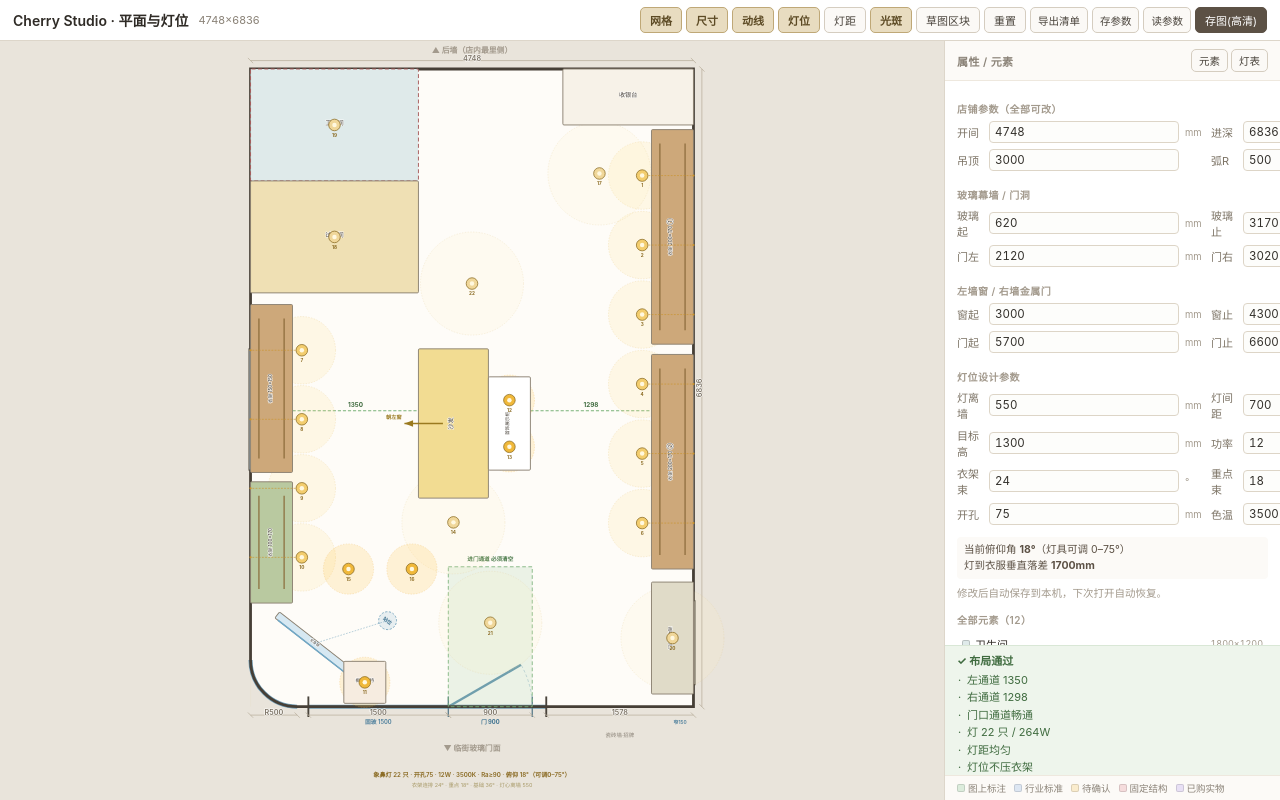
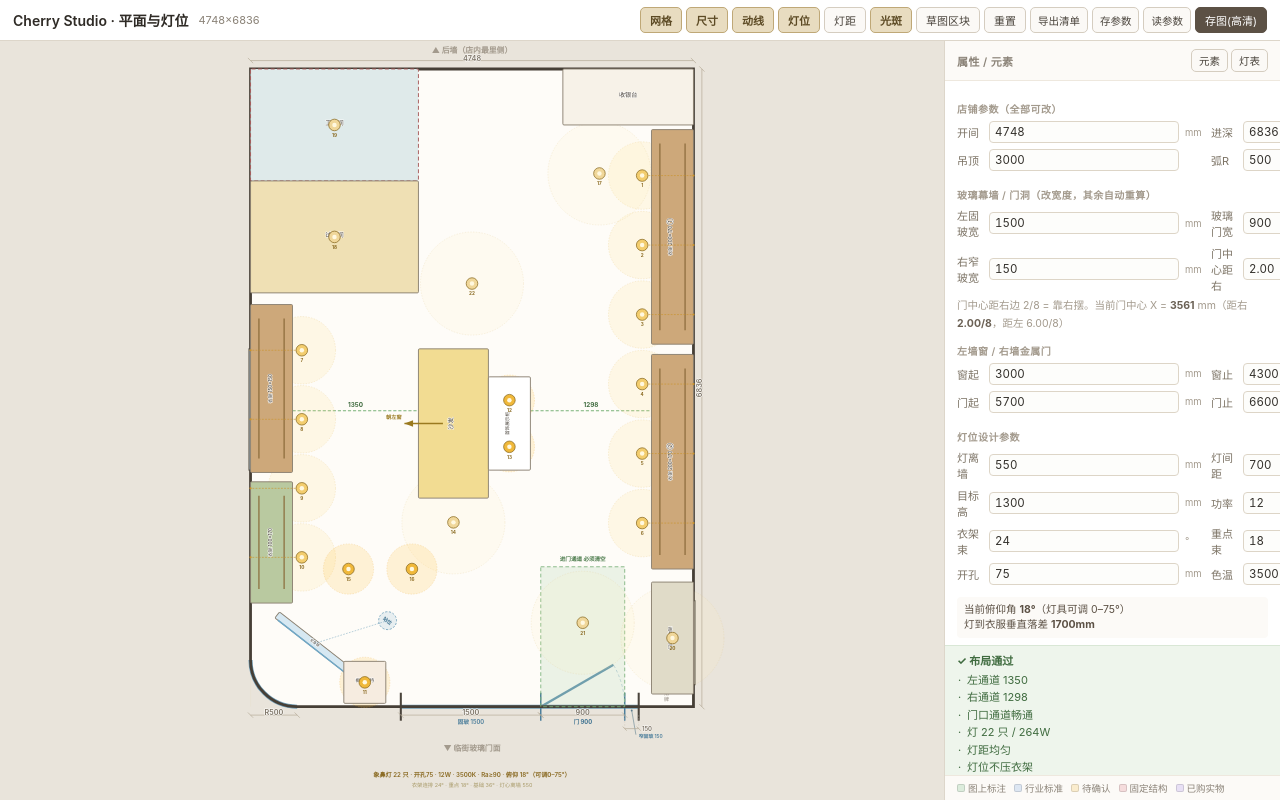
Before and after one commit to xubaixiong/cherry-studio-plan, a plain HTML site: page index.html in a window 1280 px wide. Drawn offline with Linux system fonts and the light colour scheme.

Commit message:
修复玻璃分格联动 + 门中心定位 2/8 + 窄固玻标注

```diff
--- a/index.html
+++ b/index.html
@@ -122,12 +122,15 @@ const SHOP0 = {
   D: 6836,          // 进深（后墙→临街门面）
   H: 3000,          // 吊顶完成面高度（平顶）
   ARC: 500,         // 左下弧形转角半径
-  /* 门面分格按实拍像素测量重算（照片 x171-830 为玻璃立面，拉手 x910 为门扇自由边）：
-     左固定玻璃 1500 ＋ 玻璃门 900 ＋ 右窄固定玻璃 150，右侧确有这条窄固定玻璃 */
-  GX1: 620,         // 玻璃幕墙起点 X（左砖柱内边）
-  GX2: 3170,        // 玻璃幕墙终点 X（右窄固定玻璃外边）
-  DX1: 2120,        // 玻璃门洞左
-  DX2: 3020,        // 玻璃门洞右
+  /* 门面分格：以「玻璃门中心 = 店宽 6/8」为基准反推（用户 12:50 确认门在靠右侧 2/8 位置）。
+     店宽 4748 → 门中心 3561；门 900 → 门左 3111、门右 4011。
+     左固玻 1500（实拍比例），玻璃起 1611；右窄固玻 150（用户 12:30 确认门右侧有窄固定玻璃）。
+     这些只是初始值，面板里直接改「宽度」即可，改一处其余自动重算。 */
+  DOOR_CENTER_RATIO: 0.75,  // 玻璃门中心在店宽的位置：距右边 2/8（= 从左数 6/8）
+  GX1: 1611,        // 玻璃幕墙起点 X（左砖柱内边）
+  GX2: 4161,        // 玻璃幕墙终点 X（右窄固定玻璃外边 = 门右4011 + 150）
+  DX1: 3111,        // 玻璃门洞左
+  DX2: 4011,        // 玻璃门洞右
   WY1: 3000,        // 左墙铁栅窗起点 Y
   WY2: 4300,        // 左墙铁栅窗终点 Y
   MY1: 5700,        // 右墙金属门起点 Y
@@ -219,7 +222,7 @@ let dimSel = null;
 let showGrid=true, showDim=true, showAisle=true, showRef=false;
 let panelMode = 'elem';
 const SNAP = 25;
-const LS_KEY = 'cherry-studio-plan-v8';
+const LS_KEY = 'cherry-studio-plan-v14';
 
 /* ══════════════ SVG ══════════════ */
 const svg = document.getElementById('svg');
@@ -270,7 +273,7 @@ function drawBase(){
   /* 三块玻璃的分格竖线：左固玻 | 门 | 右窄固玻 */
   [SHOP.GX1,SHOP.DX1,SHOP.DX2,SHOP.GX2].forEach(x=>{
     const major=(x===SHOP.GX1||x===SHOP.GX2);
-    mk('line',{x1:x,y1:D-110,x2:x,y2:D+110,stroke:major?'#4a443c':'#5b7c8c','stroke-width':major?20:14},gFloor);
+    mk('line',{x1:x,y1:D-150,x2:x,y2:D+150,stroke:major?'#4a443c':'#4d7f9c','stroke-width':major?22:16},gFloor);
   });
 
   // 门扇
@@ -295,10 +298,19 @@ function drawBase(){
 
   // 门面文字
   const g1w=SHOP.DX1-SHOP.GX1, g2w=SHOP.GX2-SHOP.DX2;
-  tx(gFloor,(SHOP.GX1+SHOP.DX1)/2,D+180,`固玻 ${g1w}`,{fill:'#4d7f9c','font-size':62,'text-anchor':'middle','font-weight':600});
+  if(g1w>200) tx(gFloor,(SHOP.GX1+SHOP.DX1)/2,D+180,`固玻 ${g1w}`,{fill:'#4d7f9c','font-size':62,'text-anchor':'middle','font-weight':600});
   tx(gFloor,(SHOP.DX1+SHOP.DX2)/2,D+180,`门 ${SHOP.DX2-SHOP.DX1}`,{fill:'#3f7391','font-size':62,'text-anchor':'middle','font-weight':700});
-  if(g2w>60) tx(gFloor,(SHOP.DX2+(SHOP.DX2+SHOP.GX2))/2,D+180,`窄${g2w}`,{fill:'#4d7f9c','font-size':52,'text-anchor':'middle','font-weight':600});
-  if(SHOP.W>SHOP.GX2) tx(gFloor,(SHOP.GX2+SHOP.W)/2,D+330,'瓷砖墙·招牌',{fill:'#8b8378','font-size':58,'text-anchor':'middle'});
+  /* 右窄固玻只有 60–150mm：段内放不下字，且门扇开启弧线正好在这附近，
+     所以把标注引到门面「外侧」（D+ 方向）、水平拉开，避开开门弧和通道虚线。 */
+  if(g2w>20){
+    const nx=(SHOP.DX2+SHOP.GX2)/2;
+    mk('line',{x1:nx,y1:D+40,x2:SHOP.DX2+120,y2:D+300,stroke:'#5b7c8c','stroke-width':6},gFloor);
+    mk('circle',{cx:nx,cy:D+40,r:10,fill:'#5b7c8c'},gFloor);
+    tx(gFloor,SHOP.DX2+150,D+340,`窄固玻 ${g2w}`,{fill:'#4d7f9c','font-size':52,'font-weight':600});
+  }
+  /* 瓷砖墙·招牌 竖排进墙带内部（不再占底部尺寸行），底部只留玻璃三段标注 */
+  if(SHOP.W-SHOP.GX2>200) tx(gFloor,(SHOP.GX2+SHOP.W)/2,D-210,'瓷砖墙·招牌',
+    {fill:'#8b8378','font-size':54,'text-anchor':'middle','writing-mode':'tb','letter-spacing':6});
 
   tx(gFloor,W/2,-170,'▲ 后墙（店内最里侧）',{fill:'#a39a8d','font-size':84,'text-anchor':'middle','font-weight':700});
   tx(gFloor,W/2,D+470,'▼ 临街玻璃门面',{fill:'#a39a8d','font-size':84,'text-anchor':'middle','font-weight':700});
@@ -698,9 +710,20 @@ function drawDims(){
   chain('ARC',0,SHOP.D+90,SHOP.ARC,SHOP.D+90,'R'+SHOP.ARC);
   /* 尺寸链：150 的窄固玻太窄，尺寸数字会与相邻 1578 叠在一起，
      改为在窄玻璃下方单独用文字标（“窄150”），链上只标三段主尺寸 */
+  /* 玻璃三段完整尺寸链：1500 + 900 + 150 闭合。
+     150 太窄，把它的数字引到下一行（D+230），避免和相邻数字挤在一起。 */
   chain('G1',SHOP.GX1,SHOP.D+90,SHOP.DX1,SHOP.D+90,String(SHOP.DX1-SHOP.GX1));
   chain('DOOR',SHOP.DX1,SHOP.D+90,SHOP.DX2,SHOP.D+90,String(SHOP.DX2-SHOP.DX1));
-  chain('G3',SHOP.GX2,SHOP.D+90,SHOP.W,SHOP.D+90,String(SHOP.W-SHOP.GX2));
+  if(SHOP.GX2-SHOP.DX2>20){
+    const g2a=SHOP.DX2, g2b=SHOP.GX2;
+    const gy=SHOP.D+235;
+    mk('line',{x1:g2a,y1:gy,x2:g2b,y2:gy,stroke:'#b3a894','stroke-width':7},gDim);
+    [[g2a,gy],[g2b,gy]].forEach(([x,y])=>mk('line',{x1:x-22,y1:y-22,x2:x+22,y2:y+22,stroke:'#b3a894','stroke-width':7},gDim));
+    mk('line',{x1:g2a,y1:SHOP.D+90,x2:g2a,y2:gy+16,stroke:'#c9bfae','stroke-width':4,'stroke-dasharray':'18 14'},gDim);
+    mk('line',{x1:g2b,y1:SHOP.D+90,x2:g2b,y2:gy+16,stroke:'#c9bfae','stroke-width':4,'stroke-dasharray':'18 14'},gDim);
+    tx(gDim,g2b+34,gy+22,String(SHOP.GX2-SHOP.DX2),{fill:'#7d7466','font-size':64,'font-weight':600,
+      'paint-order':'stroke',stroke:'#fff','stroke-width':10,'stroke-opacity':.92});
+  }
 }
 
 function snap(v){return Math.round(v/SNAP)*SNAP;}
@@ -819,15 +842,16 @@ function renderPanel(){
         <div class="frow narrow"><label>弧R</label><input type="number" id="s_ARC" value="${SHOP.ARC}" step="50"><span class="unit"></span></div>
         <div class="frow narrow"><label>门角</label><input type="number" id="s_DA" value="${SHOP.DOOR_ANG}" step="5"><span class="unit">°</span></div>
       </div>
-      <div class="sec">玻璃幕墙 / 门洞</div>
+      <div class="sec">玻璃幕墙 / 门洞（改宽度，其余自动重算）</div>
       <div class="g2">
-        <div class="frow narrow"><label>玻璃起</label><input type="number" id="s_GX1" value="${SHOP.GX1}" step="25"><span class="unit">mm</span></div>
-        <div class="frow narrow"><label>玻璃止</label><input type="number" id="s_GX2" value="${SHOP.GX2}" step="25"><span class="unit">mm</span></div>
+        <div class="frow narrow"><label>左固玻宽</label><input type="number" id="s_WG1" value="${SHOP.DX1-SHOP.GX1}" step="25"><span class="unit">mm</span></div>
+        <div class="frow narrow"><label>玻璃门宽</label><input type="number" id="s_WD" value="${SHOP.DX2-SHOP.DX1}" step="25"><span class="unit">mm</span></div>
       </div>
       <div class="g2">
-        <div class="frow narrow"><label>门左</label><input type="number" id="s_DX1" value="${SHOP.DX1}" step="25"><span class="unit">mm</span></div>
-        <div class="frow narrow"><label>门右</label><input type="number" id="s_DX2" value="${SHOP.DX2}" step="25"><span class="unit">mm</span></div>
+        <div class="frow narrow"><label>右窄玻宽</label><input type="number" id="s_WG2" value="${SHOP.GX2-SHOP.DX2}" step="25"><span class="unit">mm</span></div>
+        <div class="frow narrow"><label>门中心距右</label><input type="number" id="s_DCR" value="${((1-SHOP.DOOR_CENTER_RATIO)*8).toFixed(2)}" step="0.125"><span class="unit">/8</span></div>
       </div>
+      <div class="hint" style="margin:-2px 0 8px">门中心距右边 2/8 = 靠右摆。当前门中心 X = <b>${Math.round((SHOP.DX1+SHOP.DX2)/2)}</b> mm（距右 <b>${((1-(SHOP.DX1+SHOP.DX2)/2/SHOP.W)*8).toFixed(2)}/8</b>，距左 ${((SHOP.DX1+SHOP.DX2)/2/SHOP.W*8).toFixed(2)}/8）</div>
       <div class="sec">左墙窗 / 右墙金属门</div>
       <div class="g2">
         <div class="frow narrow"><label>窗起</label><input type="number" id="s_WY1" value="${SHOP.WY1}" step="25"><span class="unit">mm</span></div>
@@ -885,11 +909,46 @@ function bindInputs(){
     num('f_oh',v=>{t.overhang=Math.max(0,v); if(t.d>t.w) t.d=t.rail+t.overhang*2; else t.w=t.rail+t.overhang*2;});
   }
 
-  num('s_W',v=>SHOP.W=Math.max(1000,v)); num('s_D',v=>SHOP.D=Math.max(1000,v));
+  num('s_W',v=>{const c=curGlass(); SHOP.W=Math.max(1000,v);
+    relayoutGlass(c.g1,c.dw,c.g2,c.r);});
+  num('s_D',v=>SHOP.D=Math.max(1000,v));
   num('s_H',v=>SHOP.H=Math.max(1200,v)); num('s_ARC',v=>SHOP.ARC=Math.max(0,v));
   num('s_DA',v=>SHOP.DOOR_ANG=Math.max(0,Math.min(90,v)));
-  num('s_GX1',v=>SHOP.GX1=v); num('s_GX2',v=>SHOP.GX2=v);
-  num('s_DX1',v=>SHOP.DX1=v); num('s_DX2',v=>SHOP.DX2=v);
+  /* 玻璃分格联动：以「左固玻宽 / 门宽 / 右窄玻宽 / 门中心」四个量互相约束，
+     任何一项改动都反推出 GX1、DX1、DX2、GX2，保证所有竖线和尺寸数字同步重算。
+     门中心移动时：门宽不变，左右固玻按原比例吸收剩余空间。 */
+  /* 无状态重算：每次都用「门中心 + 门宽 + 左固玻宽 + 右窄玻宽」四个量
+     从头推出 GX1/DX1/DX2/GX2，不读取上一轮残留的中间变量，避免越改越偏。 */
+  const relayoutGlass=(g1w,doorW,g2w,ratio)=>{
+    const W=SHOP.W;
+    g1w=Math.max(150,Math.min(W-400,g1w));
+    g2w=Math.max(40, Math.min(W-400,g2w));
+    doorW=Math.max(500,Math.min(W-g1w-g2w-100,doorW));
+    ratio=Math.max(0.05,Math.min(0.95,ratio));
+    // 门中心按ratio定位，四舍五入到 5mm
+    const c=Math.round(W*ratio/5)*5;
+    let dx1=c-doorW/2, dx2=c+doorW/2;
+    // 若某一侧越界，则整组内推，但保持各段宽度不变
+    if(dx1-g1w<0)      { dx1=g1w;           dx2=dx1+doorW; }
+    if(dx2+g2w>W)      { dx2=W-g2w;         dx1=dx2-doorW; }
+    if(dx1<g1w){ g1w=Math.max(150,dx1); }
+    SHOP.DX1=Math.round(dx1); SHOP.DX2=Math.round(dx2);
+    SHOP.GX1=Math.max(0,Math.round(dx1-g1w));
+    SHOP.GX2=Math.min(W,Math.round(dx2+g2w));
+    // 回写实际值，面板下次渲染用它
+    SHOP.WG1=SHOP.DX1-SHOP.GX1;
+    SHOP.WG2=SHOP.GX2-SHOP.DX2;
+    SHOP.WD =SHOP.DX2-SHOP.DX1;
+    SHOP.DOOR_CENTER_RATIO=(SHOP.DX1+SHOP.DX2)/2/W;
+  };
+  const curGlass=()=>({
+    g1:SHOP.DX1-SHOP.GX1, dw:SHOP.DX2-SHOP.DX1, g2:SHOP.GX2-SHOP.DX2,
+    r:SHOP.DOOR_CENTER_RATIO!=null?SHOP.DOOR_CENTER_RATIO:((SHOP.DX1+SHOP.DX2)/2/SHOP.W)
+  });
+  num('s_WG1',v=>{const c=curGlass(); relayoutGlass(v,c.dw,c.g2,c.r);});
+  num('s_WD', v=>{const c=curGlass(); relayoutGlass(c.g1,v,c.g2,c.r);});
+  num('s_WG2',v=>{const c=curGlass(); relayoutGlass(c.g1,c.dw,v,c.r);});
+  num('s_DCR',v=>{const c=curGlass(); relayoutGlass(c.g1,c.dw,c.g2,1-v/8);});
   num('s_WY1',v=>SHOP.WY1=v); num('s_WY2',v=>SHOP.WY2=v);
   num('s_MY1',v=>SHOP.MY1=v); num('s_MY2',v=>SHOP.MY2=v);
   num('l_off',v=>LG.wallOff=v); num('l_sp',v=>LG.spacing=Math.max(200,v));
```
